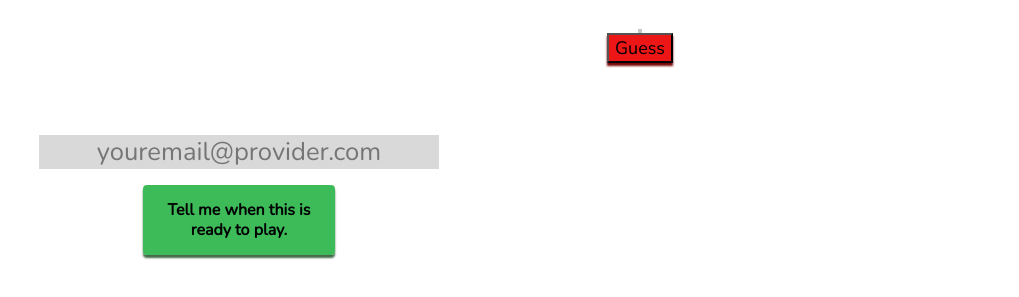
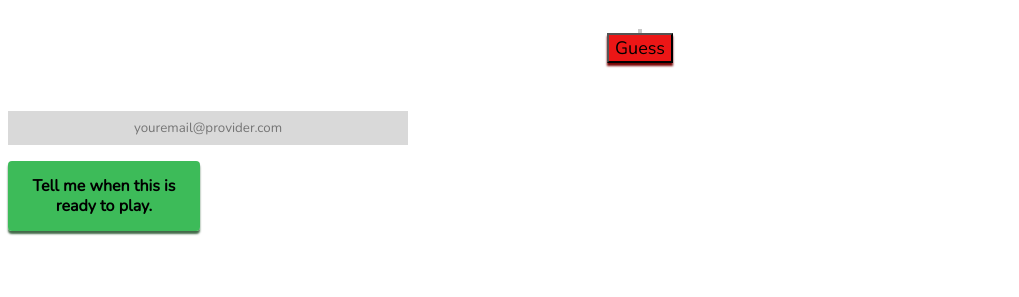
Before and after one commit to nabilfairbairn/scrambler, a plain HTML site: page index.html in a window 1280 px wide. Shown: the part 119-416 px from the top of the page, without its empty margins (0-1019 px from the left). Drawn offline with nearby package versions, Linux system fonts and the light colour scheme.

Commit message:
Update stylesheet.css

```diff
--- a/stylesheet.css
+++ b/stylesheet.css
@@ -107,7 +107,7 @@ body {
   display: flex;
   padding: 4vmin;
   align-items: center;
-  border-color: var(--dl-color-gray-black);
+  border-color: black;
   border-width: 2px;
   border-radius: 1vw;
   flex-direction: column;
@@ -152,19 +152,17 @@ body {
   justify-content: center;
   display: none;
 }
-.form {
+.emailform {
   width: 462px;
   height: 183px;
   display: flex;
-  margin-top: 24px;
-  margin-bottom: 24px;
-  align-items: flex-start;
+  margin: 24px auto;
+  align-items: center;
   flex-direction: column;
 }
 .textinput {
   width: min(80vw, 400px);
   height: min(4vh, 48px);
-  font-size: 2vmax;
   align-self: center;
   margin-top: 16px;
   margin-bottom: 16px;
```
